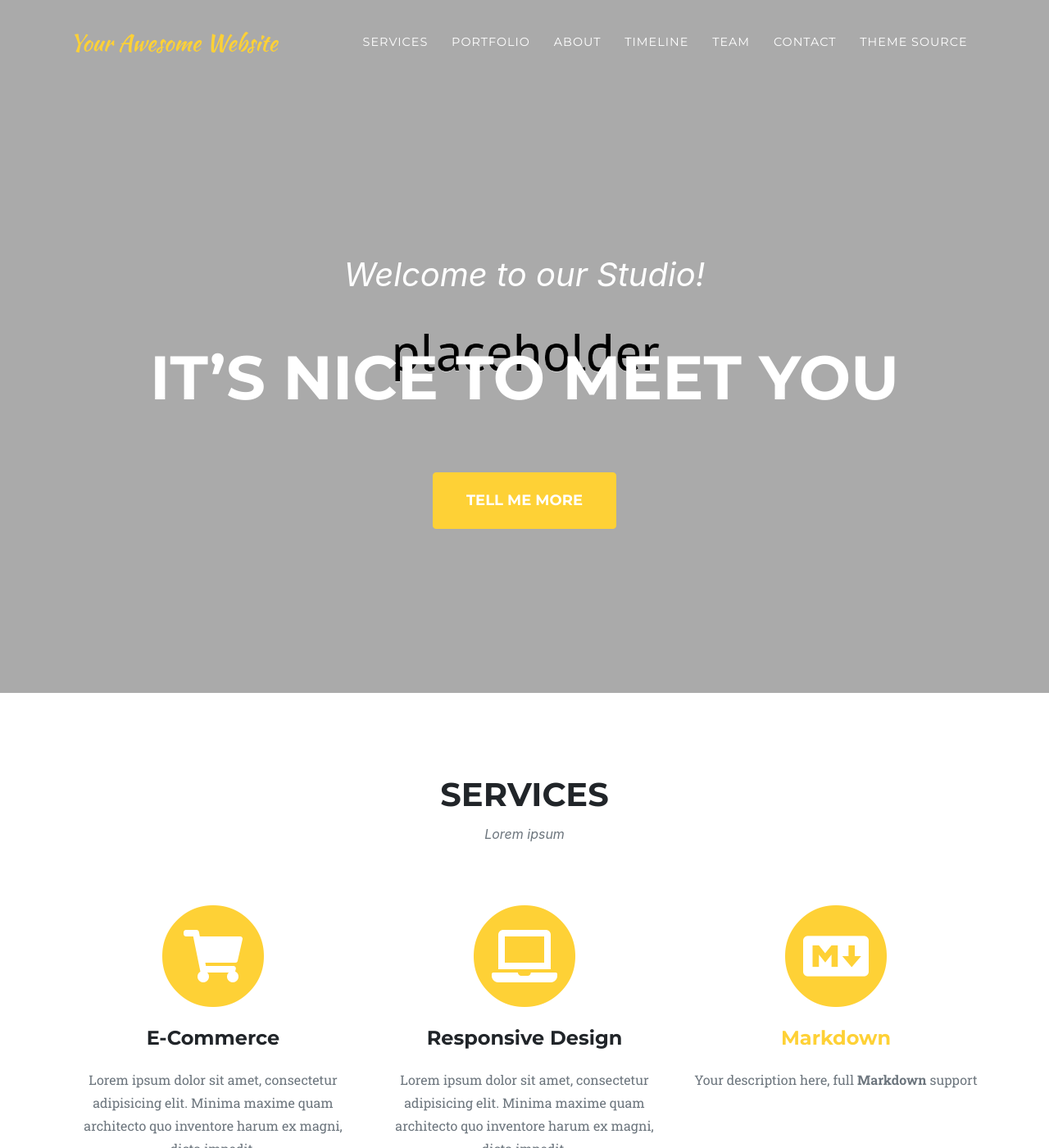
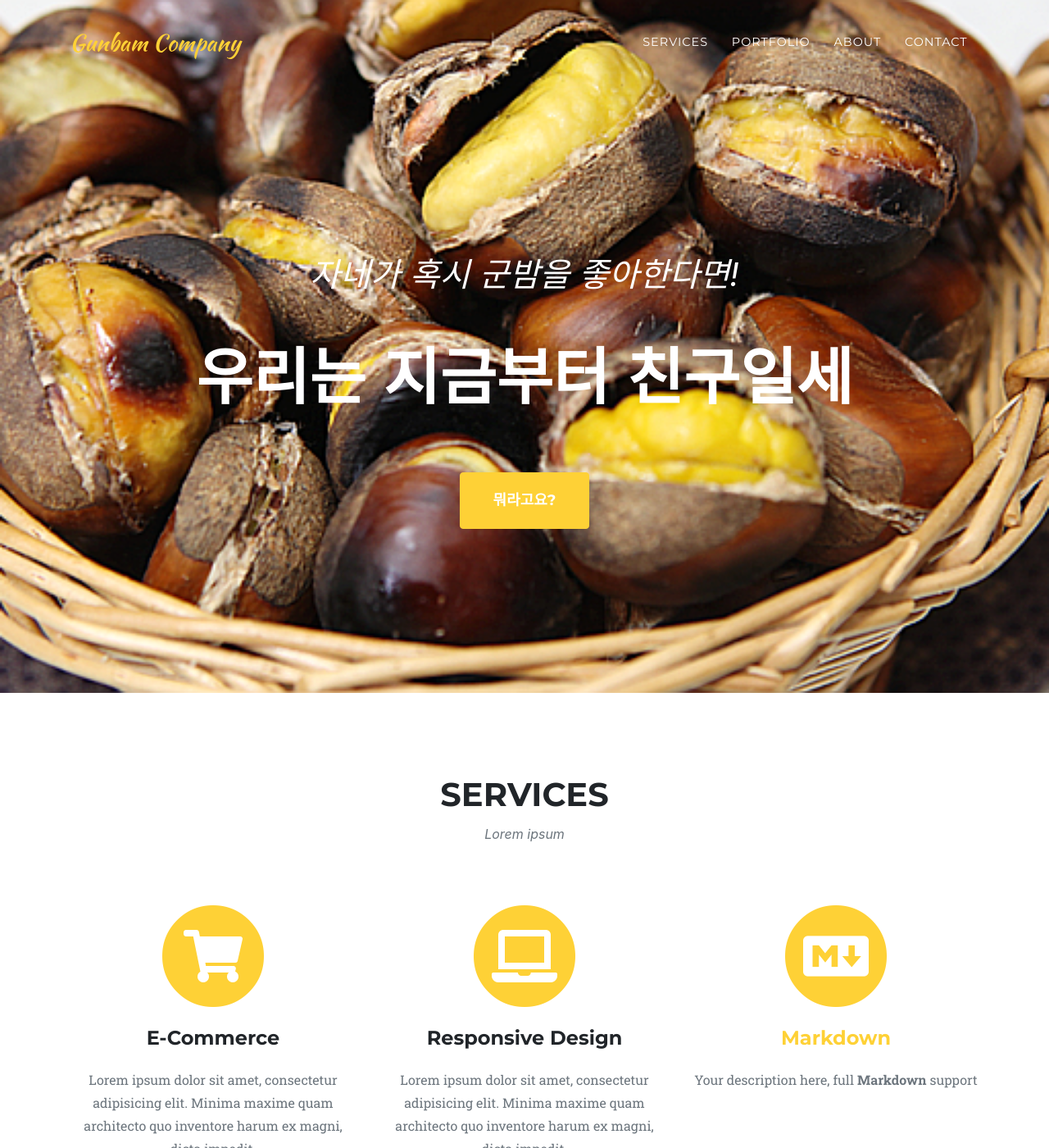
Before and after one commit to guensoo/gunbam, a Jekyll site: the page built from index.md, in a window 1280 px wide and 1400 px high. Shown: the whole window at 82% size. Built offline with Jekyll 4.4.1, drawn with Linux system fonts in a browser that asks for light colours; some web fonts are replaced; some of the changed text lies outside the part shown.

Commit message:
군밤코딩 3. 11.(화)

```diff
--- a/_config.yml
+++ b/_config.yml
@@ -13,13 +13,15 @@
 
 theme: jekyll-agency
 
-url    : "" # the base hostname & protocol for your site, e.g. http://example.com
-baseurl: "" # the subpath of your site, e.g. /blog
+# github 페이지로 배포할 url 작성하기
+url    : "https://guensoo.github.io" # the base hostname & protocol for your site, e.g. http://example.com
+baseurl: "/gunbam" # the subpath of your site, e.g. /blog
 
-title      : Your Awesome Website
-email      : your-email@example.com #this is also the email contact forms will go to
-description: "Site description"
-author     : Your Name
+# 웹 페이지의 메타데이터
+title      : Gunbam Company
+email      : chbk9195@naver.com #this is also the email contact forms will go to
+description: "군밤을 사랑하는 사람 중에 나쁜 사람은 없다"
+author     : 군밤 사장
 # logo:     #optional, defaults to site title
   # path: assets\img\clients\creative-market.jpg
   # height: 60 #height in px, defaults to 52px
--- a/_data/navigation.yml
+++ b/_data/navigation.yml
@@ -17,14 +17,8 @@ en: &DEFAULT_EN
       section: portfolio
     - title: "About"
       section: about
-    - title: "Timeline"
-      section: timeline
-    - title: "Team"
-      section: team
     - title: "Contact"
       section: contact
-    - title: "Theme Source"
-      url: https://github.com/raviriley/agency-jekyll-theme/
 en-US:
   <<: *DEFAULT_EN
 en-CA:
--- a/_data/sitetext.yml
+++ b/_data/sitetext.yml
@@ -11,9 +11,9 @@
 # -----------------
 en: &DEFAULT_EN
   header:
-    title: Welcome to our Studio!
-    text: It's Nice To Meet You
-    button: Tell Me More
+    title: 자네가 혹시 군밤을 좋아한다면!
+    text: 우리는 지금부터 친구일세
+    button: 뭐라고요?
     buttonlink: "#services"
 
   services:
@@ -37,97 +37,11 @@ en: &DEFAULT_EN
     section: portfolio
     closebutton: "Close Project"
 
-  timeline:
-    title: "Timeline"
-    text: "Lorem ipsum timeline"
-    section: timeline
-    # left is the default
-    #start_align: "left"
-    events:
-      - title: "Our Humble Beginnings"
-        year: "2009-2011"
-        desc: "Lorem ipsum dolor sit amet, consectetur adipisicing elit. Sunt ut voluptatum eius sapiente, totam reiciendis temporibus qui quibusdam, recusandae sit vero unde, sed, incidunt et ea quo dolore laudantium consectetur!"
-        image: assets/img/timeline/1.jpg
-        alt:
-      - title: "An Agency is Born"
-        year: "March 2011"
-        desc: "Lorem ipsum dolor sit amet, consectetur adipisicing elit. Sunt ut voluptatum eius sapiente, totam reiciendis temporibus qui quibusdam, recusandae sit vero unde, sed, incidunt et ea quo dolore laudantium consectetur!"
-        image: assets/img/timeline/2.jpg
-        alt:
-      - title: "Jekyll Theme is created"
-        year: "2019"
-        desc: "Ravi Riley converted Agency, a Bootstrap-based theme, into a Jekyll theme. The Jekyll theme can be installed as a Ruby gem, or remotely. For more information, visit the documentation."
-        image: assets/img/timeline/3.jpg
-        alt: image alt text
-      - title: "Title"
-        year: "2009-2011"
-        desc: "Your description here, **Markdown** is fully supported."
-        image: assets/img/timeline/4.jpg
-        alt:
-        # you can enforce the alignment
-        align: right
-    end: "Be Part <br> of Our <br> Story!"
-
   about:
     title: "About Us"
     text: "our story"
     body: "Lorem ipsum dolor sit amet, consectetur adipisicing elit. Aut eaque, laboriosam veritatis, quos non quis ad perspiciatis, totam corporis ea, alias ut unde. **Markdown** supported."
     section: about
-
-  clients:
-    section: clients
-    max-height: 100px
-    horizontal-scrolling: "" #"yes/no"
-    list:
-      - title: "envato"
-        url: https://github.com/raviriley/agency-jekyll-theme
-        logo: assets/img/clients/envato.jpg
-      - title: "designmodo"
-        url: https://github.com/raviriley/agency-jekyll-theme
-        logo: assets/img/clients/designmodo.jpg
-      - title: "themeforest"
-        url: https://github.com/raviriley/agency-jekyll-theme
-        logo: assets/img/clients/themeforest.jpg
-      - title: "Creative Market"
-        url: https://github.com/raviriley/agency-jekyll-theme
-        logo: assets/img/clients/creative-market.jpg
-
-  team:
-    title: "OUR AMAZING TEAM"
-    text: "Lorem ipsum dolor sit amet consectetur."
-    subtext: Lorem ipsum dolor sit amet, consectetur adipisicing elit. Aut eaque, laboriosam veritatis, quos non quis ad perspiciatis, totam corporis ea, alias ut unde. **Markdown** supported.
-    section: team
-    people:
-      - name: "Kay Garland"
-        role: "Lead Designer"
-        image: assets/img/team/500x500.jpg
-        social:
-          - url: https://twitter.com
-            icon: fab fa-twitter
-          - url: https://facebook.com
-            icon: fab fa-facebook-f
-          - url: https://linkedin.com
-            icon: fab fa-linkedin-in
-      - name: "Larry Parker"
-        role: "Lead Marketer"
-        image: assets/img/team/2.jpg
-        social:
-          - url: https://twitter.com
-            icon: fab fa-twitter
-          - url: https://facebook.com
-            icon: fab fa-facebook-f
-          - url: https://linkedin.com
-            icon: fab fa-linkedin-in
-      - name: "Diana Perterson"
-        role: "Lead Developer"
-        image: assets/img/team/500x500.jpg
-        social:
-          - url: https://twitter.com
-            icon: fab fa-twitter
-          - url: https://facebook.com
-            icon: fab fa-facebook-f
-          - url: https://linkedin.com
-            icon: fab fa-linkedin-in
 
   contact:
     title: "Contact Us"
--- a/_data/style.yml
+++ b/_data/style.yml
@@ -4,7 +4,7 @@
 #black: "#000"
 
 #Image Customization
-header-image: "../img/header.png"
+header-image: "../img/gunbam.png"
 contact-image: "../img/contact.png"
 #Font Awesome icon for portfolio grid when an item is hovered over
 #portfolio-icon: fas fa-expand-arrows-alt fa-3x #default: fas fa-plus fa-3x
--- a/_includes/clients.html
+++ /dev/null
@@ -1,30 +0,0 @@
-<!-- Clients -->
-{% if site.locale and site.locale != "" and site.locale != nil %}
-  <section class="py-5" id="{{ site.data.sitetext[site.locale].clients.section | default: "clients" }}">
-    <div class="container">
-      <div class="row" {% if site.data.sitetext[site.locale].clients.horizontal-scrolling == "yes" %} id="scrolling-clients" {% endif %}>
-	    {% for client in site.data.sitetext[site.locale].clients.list %}
-        <div class="col-md-3 col-sm-6">
-          <a href="{{ client.url }}">
-            <img class="img-fluid d-block mx-auto" src="{{ client.logo }}" alt="{{ client.title }}" style="max-height: {{ site.data.sitetext[site.locale].clients.max-height | default: "100px" }}">
-          </a>
-        </div>
-	    {% endfor %}
-      </div>
-    </div>
-  </section>
-{% else %}
-<section class="py-5" id="{{ site.data.sitetext.clients.section | default: "clients" }}">
-  <div class="container">
-    <div class="row" {% if site.data.sitetext.clients.horizontal-scrolling == "yes" %} id="scrolling-clients" {% endif %}>
-    {% for client in site.data.sitetext.clients.list %}
-      <div class="col-md-3 col-sm-6">
-        <a href="{{ client.url }}">
-          <img class="img-fluid d-block mx-auto" src="{{ client.logo }}" alt="{{ client.title }}" style="max-height: {{ site.data.sitetext.clients.max-height | default: "100px" }}">
-        </a>
-      </div>
-    {% endfor %}
-    </div>
-  </div>
-</section>
-{% endif %}
--- a/_includes/team.html
+++ /dev/null
@@ -1,75 +0,0 @@
-<!-- Team -->
-{% if site.locale and site.locale != "" and site.locale != nil %}
-<section class="page-section" id="{{ site.data.sitetext[site.locale].team.section | default: "team" }}">
-<div class="container">
-  <div class="row">
-	<div class="col-lg-12 text-center">
-	  <h2 class="section-heading text-uppercase">{{ site.data.sitetext[site.locale].team.title }}</h2>
-	  <h3 class="section-subheading text-muted">{{ site.data.sitetext[site.locale].team.text }}</h3>
-	</div>
-  </div>
-  <div class="row d-flex justify-content-center">
-  {% for person in site.data.sitetext[site.locale].team.people %}
-	<div class="col-sm-4">
-	  <div class="team-member">
-		<img class="mx-auto rounded-circle" src="{{ person.image }}" alt="">
-		<h4>{{ person.name }}</h4>
-		<p class="text-muted">{{ person.role }}</p>
-		<ul class="list-inline social-buttons">
-		{% for network in person.social %}
-		  <li class="list-inline-item">
-			<a href="{{ network.url }}">
-			  <i class="{{ network.icon }}"></i>
-			</a>
-		  </li>
-		{% endfor %}
-		</ul>
-	  </div>
-	</div>
-  {% endfor %}
-  </div>
-  <div class="row">
-	<div class="col-lg-8 mx-auto text-center">
-	  <div class="large text-muted">{{ site.data.sitetext[site.locale].team.subtext | markdownify }}</div>
-	</div>
-  </div>
-</div>
-</section>
-{% else %}
-<section class="page-section" id="{{ site.data.sitetext.team.section | default: "team" }}">
-	<div class="container">
-	  <div class="row">
-		<div class="col-lg-12 text-center">
-		  <h2 class="section-heading text-uppercase">{{ site.data.sitetext.team.title }}</h2>
-		  <h3 class="section-subheading text-muted">{{ site.data.sitetext.team.text }}</h3>
-		</div>
-	  </div>
-	  <div class="row d-flex justify-content-center">
-	  {% for person in site.data.sitetext.team.people %}
-		<div class="col-sm-4">
-		  <div class="team-member">
-			<img class="mx-auto rounded-circle" src="{{ person.image }}" alt="">
-			<h4>{{ person.name }}</h4>
-			<p class="text-muted">{{ person.role }}</p>
-			<ul class="list-inline social-buttons">
-			{% for network in person.social %}
-			  <li class="list-inline-item">
-				<a href="{{ network.url }}">
-				  <i class="{{ network.icon }}"></i>
-				</a>
-			  </li>
-			{% endfor %}
-			</ul>
-		  </div>
-		</div>
-	  {% endfor %}
-	  </div>
-	  <div class="row">
-		<div class="col-lg-8 mx-auto text-center">
-		  <div class="large text-muted">{{ site.data.sitetext.team.subtext | markdownify }}</div>
-		</div>
-	  </div>
-	</div>
-</section>
-{% endif %}
-<!-- End Team -->
--- a/_includes/timeline.html
+++ /dev/null
@@ -1,121 +0,0 @@
-<!-- About -->
-{% if site.locale and site.locale != "" and site.locale != nil %}
-  <section class="bg-light page-section" id="{{ site.data.sitetext[site.locale].timeline.section | default: "about" }}">
-    <div class="container">
-      <div class="row">
-        <div class="col-lg-12 text-center">
-          <h2 class="section-heading text-uppercase">{{ site.data.sitetext[site.locale].timeline.title | markdownify | default: "About" }}</h2>
-          <h3 class="section-subheading text-muted">{{ site.data.sitetext[site.locale].timeline.text | default: "timeline"}}</h3>
-        </div>
-      </div>
-      <div class="row">
-        <div class="col-lg-12">
-          <ul class="timeline">
-      {%- assign align = site.data.sitetext[site.locale].timeline.start_align -%}
-      {%- for event in site.data.sitetext[site.locale].timeline.events -%}
-            {%- if align == "right" -%}
-              {%- if event.align and event.align == "left" -%}
-                {%- assign align = "right" -%}
-                <li>
-              {%- else -%}
-                {%- assign align = "left" %}
-                <li class="timeline-inverted">
-              {% endif %}
-            {% else %}
-              {%- if event.align and event.align == "right" -%}
-                {%- assign align = "left" -%}
-                <li class="timeline-inverted">
-              {%- else -%}
-                {%- assign align = "right" %}
-                <li>
-              {% endif %}
-            {%- endif -%}
-              <div class="timeline-image">
-                <img class="rounded-circle img-fluid" src="{{ event.image }}" alt="{{ event.alt | default: ""}}">
-              </div>
-              <div class="timeline-panel">
-                <div class="timeline-heading">
-                  <h4>{{ event.year | markdownify }}</h4>
-                  <h4 class="subheading">{{ event.title }}</h4>
-                </div>
-                <div class="timeline-body">
-                  <div class="text-muted">{{ event.desc | markdownify }}</div>
-                </div>
-              </div>
-            </li>
-		  {% endfor %}
-
-		  {% if site.data.sitetext[site.locale].timeline.end %}
-			<li class="timeline-inverted">
-              <div class="timeline-image">
-                <h4>{{ site.data.sitetext[site.locale].timeline.end }}</h4>
-              </div>
-            </li>
-		  {% endif %}
-
-          </ul>
-        </div>
-      </div>
-    </div>
-  </section>
-{% else %}
-<section class="bg-light page-section" id="{{ site.data.sitetext.timeline.section | default: "about" }}">
-  <div class="container">
-    <div class="row">
-      <div class="col-lg-12 text-center">
-        <h2 class="section-heading text-uppercase">{{ site.data.sitetext.timeline.title | markdownify | default: "About" }}</h2>
-        <h3 class="section-subheading text-muted">{{ site.data.sitetext.timeline.text | default: "timeline"}}</h3>
-      </div>
-    </div>
-    <div class="row">
-      <div class="col-lg-12">
-        <ul class="timeline">
-    {%- assign align = site.data.sitetext.timeline.start_align -%}
-    {%- for event in site.data.sitetext.timeline.events -%}
-          {%- if align == "right" -%}
-            {%- if event.align and event.align == "left" -%}
-              {%- assign align = "right" -%}
-              <li>
-            {%- else -%}
-              {%- assign align = "left" %}
-              <li class="timeline-inverted">
-            {% endif %}
-          {% else %}
-            {%- if event.align and event.align == "right" -%}
-              {%- assign align = "left" -%}
-              <li class="timeline-inverted">
-            {%- else -%}
-              {%- assign align = "right" %}
-              <li>
-            {% endif %}
-          {%- endif -%}
-            <div class="timeline-image">
-              <img class="rounded-circle img-fluid" src="{{ event.image }}" alt="{{ event.alt | default: ""}}">
-            </div>
-            <div class="timeline-panel">
-              <div class="timeline-heading">
-                <h4>{{ event.year | markdownify }}</h4>
-                <h4 class="subheading">{{ event.title }}</h4>
-              </div>
-              <div class="timeline-body">
-                <div class="text-muted">{{ event.desc | markdownify }}</div>
-              </div>
-            </div>
-          </li>
-    {% endfor %}
-
-    {% if site.data.sitetext.timeline.end %}
-    <li class="timeline-inverted">
-            <div class="timeline-image">
-              <h4>{{ site.data.sitetext.timeline.end }}</h4>
-            </div>
-          </li>
-    {% endif %}
-
-        </ul>
-      </div>
-    </div>
-  </div>
-</section>
-{% endif %}
-<!-- End About -->
--- a/_layouts/home.html
+++ b/_layouts/home.html
@@ -6,7 +6,4 @@ layout: default
 {% include services.html %}
 {% include portfolio_grid.html %}
 {% include about.html %}
-{% include timeline.html %}
-{% include team.html %}
-{% include clients.html %}
 {% include contact.html %}
```
Also changed, not shown: ek.html (added, +11 -0 lines), script.js (added, +11 -0 lines), solution.py (added, +80 -0 lines), assets/img/gunbam.png (added).
